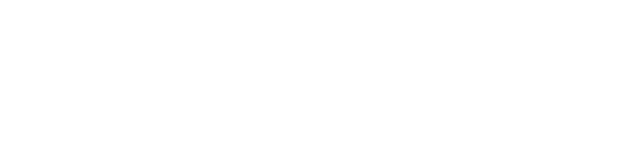
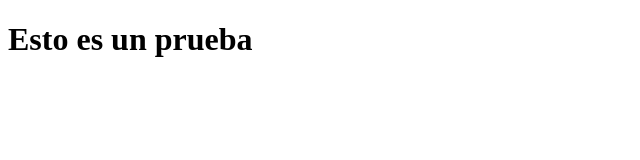
Before and after one commit to edy789/webHtml, a plain HTML site: page index.html in a window 1280 px wide. Shown: the whole page, without its empty margins (0-640 px from the left). Drawn offline with Linux system fonts and the light colour scheme.

Commit message:
added h1

```diff
--- a/index.html
+++ b/index.html
@@ -7,6 +7,7 @@
     <title>Document</title>
 </head>
 <body>
+    <h1>Esto es un prueba</h1>
 
 </body>
 </html>
```
